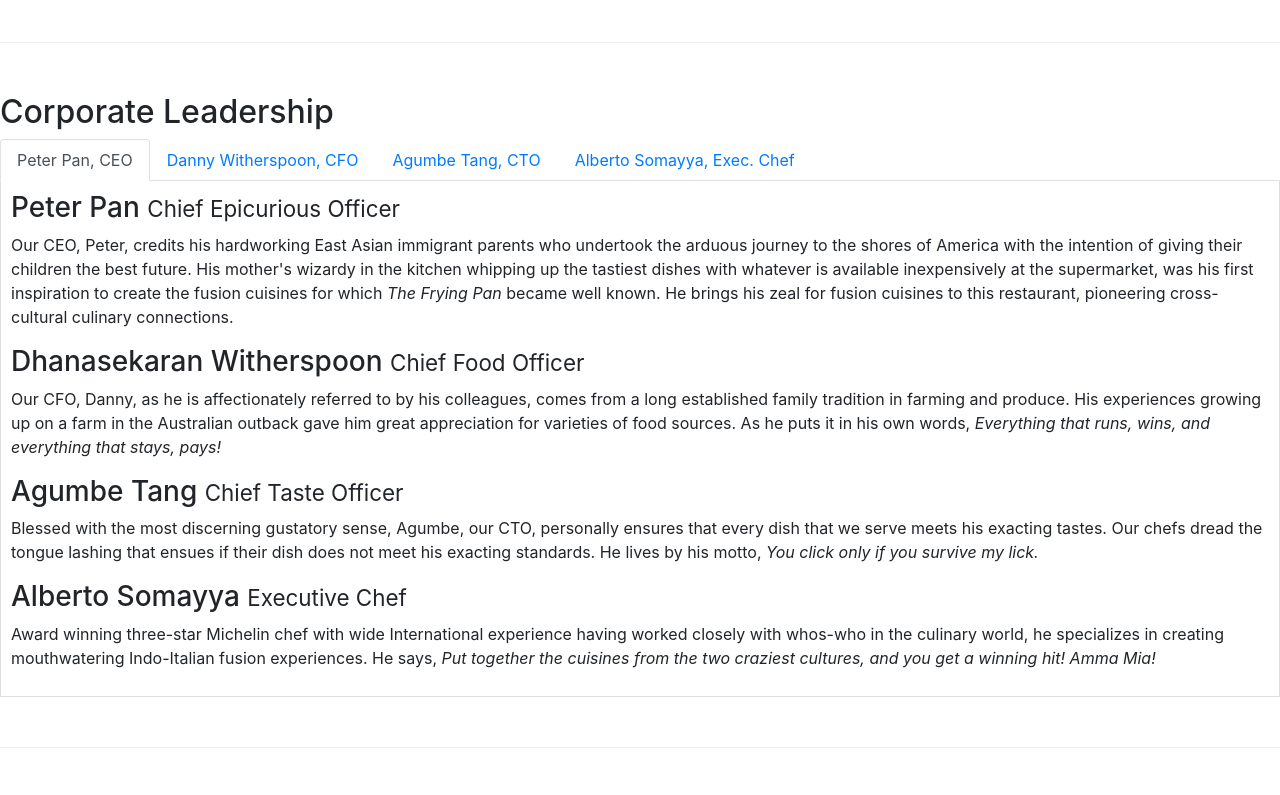
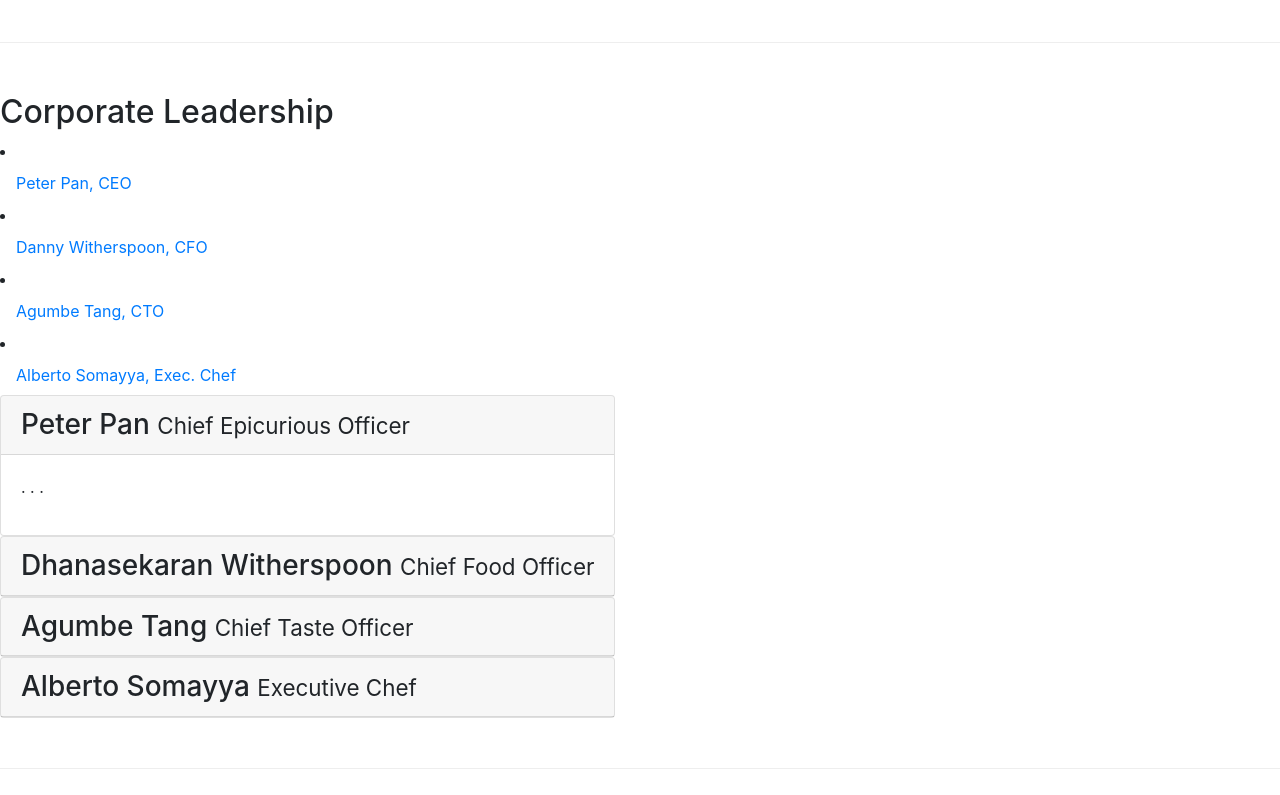
Before and after one commit to kamalrsa/Coursera, a website: page aboutus.html in a window 1280 px wide. Shown: the part 840-1635 px from the top of the page. Drawn offline with nearby package versions, Linux system fonts and the light colour scheme.

Commit message:
accordin id

```diff
--- a/aboutus.html
+++ b/aboutus.html
@@ -11,7 +11,7 @@
     <link rel="stylesheet" href="node_modules/bootstrap/dist/css/bootstrap.min.css">
     <link rel="stylesheet" href="node_modules/font-awesome/css/font-awesome.min.css">
     <link rel="stylesheet" href="node_modules/bootstrap-social/bootstrap-social.css">
-        <link rel ="stylesheet" href="css/style.css">
+    <link rel="stylesheet" href="css/style.css">
     <title>Ristorante Con Fusion</title>
 </head>
 
@@ -43,7 +43,8 @@
             <div class="row row-header">
                 <div class="col-12 col-sm-6">
                     <h1>Ristorante con Fusion</h1>
-                    <p>We take inspiration from the World's best cuisines, and create a unique fusion experience. Our lipsmacking creations will tickle your culinary senses!</p>
+                    <p>We take inspiration from the World's best cuisines, and create a unique fusion experience. Our
+                        lipsmacking creations will tickle your culinary senses!</p>
                 </div>
                 <div class="col-12 col-sm">
                 </div>
@@ -52,7 +53,7 @@
     </header>
 
     <div class="container">
-        <div class ="row">
+        <div class="row">
             <ol class="col-12 breadcrumb">
                 <li class=#breadcrumb-item><a href="./index.html">Home </a></li>
                 <li class=#breadcrumb-item active> / AboutUs</a></li>
@@ -65,8 +66,12 @@
     <div class="row row-content">
         <div class=" col-sm-6">
             <h2>Our History</h2>
-                <p>Started in 2010, Ristorante con Fusion quickly established itself as a culinary icon par excellence in Hong Kong. With its unique brand of world fusion cuisine that can be found nowhere else, it enjoys patronage from the A-list clientele in Hong Kong.  Featuring four of the best three-star Michelin chefs in the world, you never know what will arrive on your plate the next time you visit us.</p>
-                <p>The restaurant traces its humble beginnings to <em>The Frying Pan</em>, a successful chain started by our CEO, Mr. Peter Pan, that featured for the first time the world's best cuisines in a pan.</p>
+            <p>Started in 2010, Ristorante con Fusion quickly established itself as a culinary icon par excellence in
+                Hong Kong. With its unique brand of world fusion cuisine that can be found nowhere else, it enjoys
+                patronage from the A-list clientele in Hong Kong. Featuring four of the best three-star Michelin chefs
+                in the world, you never know what will arrive on your plate the next time you visit us.</p>
+            <p>The restaurant traces its humble beginnings to <em>The Frying Pan</em>, a successful chain started by our
+                CEO, Mr. Peter Pan, that featured for the first time the world's best cuisines in a pan.</p>
         </div>
         <div class="col-12 col-sm-6">
             <div class="card">
@@ -101,43 +106,78 @@
 
 
     <div class="row row-content">
-            <div  >
+        <div>
             <h2>Corporate Leadership</h2>
-                <ul class="nav nav-tabs">
+
             <li class="nav-item">
-                      <a class="nav-link active" href="#peter"
-                        role="tab" data-toggle="tab">Peter Pan, CEO</a>
+                <a class="nav-link active" href="#peter" role="tab" data-toggle="tab">Peter Pan, CEO</a>
             </li>
             <li class="nav-item">
-                      <a class="nav-link" href="#danny" role="tab"
-                        data-toggle="tab">Danny Witherspoon, CFO</a>
+                <a class="nav-link" href="#danny" role="tab" data-toggle="tab">Danny Witherspoon, CFO</a>
             </li>
             <li class="nav-item">
-                      <a class="nav-link" href="#agumbe"role="tab"
-                        data-toggle="tab">Agumbe Tang, CTO</a>
+                <a class="nav-link" href="#agumbe" role="tab" data-toggle="tab">Agumbe Tang, CTO</a>
             </li>
             <li class="nav-item">
-                      <a class="nav-link" href="#alberto" role="tab"
-                        data-toggle="tab">Alberto Somayya, Exec. Chef</a>
+                <a class="nav-link" href="#alberto" role="tab" data-toggle="tab">Alberto Somayya, Exec. Chef</a>
             </li>
-                </ul>
-                <div class ="tab-content">
-<div role="tabpanel" class="tab-pane fade show active" id="peter">
-                <h3 >Peter Pan <small>Chief Epicurious Officer</small></h3>
 
-                <p class="d-none d-sm-block">Our CEO, Peter, credits his hardworking East Asian immigrant parents who undertook the arduous journey to the shores of America with the intention of giving their children the best future. His mother's wizardy in the kitchen whipping up the tastiest dishes with whatever is available inexpensively at the supermarket, was his first inspiration to create the fusion cuisines for which <em>The Frying Pan</em> became well known. He brings his zeal for fusion cuisines to this restaurant, pioneering cross-cultural culinary connections.</p>
+            <div id="accordion">
+                <div class="card">
+                    <div class="card-header" role="tab" id="peterhead">
+                        <h3 class="mb-0">
+                            <a data-toggle="collapse" data-target="#peter">
+                                Peter Pan <small>Chief Epicurious Officer</small>
+                            </a>
+                        </h3>
                     </div>
-<div role="tabpanel" class="tab-pane fade show active" id="danny">
-                <h3>Dhanasekaran Witherspoon <small>Chief Food Officer</small></h3>
-                <p class="d-none d-sm-block">Our CFO, Danny, as he is affectionately referred to by his colleagues, comes from a long established family tradition in farming and produce. His experiences growing up on a farm in the Australian outback gave him great appreciation for varieties of food sources. As he puts it in his own words, <em>Everything that runs, wins, and everything that stays, pays!</em></p>
+                    <div class="collapse show" id="peter" data-parent="#accordion">
+                        <div class="card-body">
+                            <p class="d-none d-sm-block">. . .</p>
                         </div>
-<div role="tabpanel" class="tab-pane fade show active" id="agumbe">
-                <h3>Agumbe Tang <small>Chief Taste Officer</small></h3>
-                <p class="d-none d-sm-block">Blessed with the most discerning gustatory sense, Agumbe, our CTO, personally ensures that every dish that we serve meets his exacting tastes. Our chefs dread the tongue lashing that ensues if their dish does not meet his exacting standards. He lives by his motto, <em>You click only if you survive my lick.</em></p>
                     </div>
-<div role="tabpanel" class="tab-pane fade show active" id="alberto"></div>
-                <h3>Alberto Somayya <small>Executive Chef</small></h3>
-                <p class="d-none d-sm-block">Award winning three-star Michelin chef with wide International experience having worked closely with whos-who in the culinary world, he specializes in creating mouthwatering Indo-Italian fusion experiences. He says, <em>Put together the cuisines from the two craziest cultures, and you get a winning hit! Amma Mia!</em></p>
+                </div>
+                <div class="card">
+                    <div class="card-header" role="tab" id="dannyhead">
+                        <h3 class="mb-0">
+                            <a class="collapsed" data-toggle="collapse" data-target="#danny">
+                                Dhanasekaran Witherspoon <small>Chief Food Officer</small>
+                            </a>
+                        </h3>
+                    </div>
+                    <div class="collapse" id="danny" data-parent="#accordion">
+                        <div class="card-body">
+                            <p class="d-none d-sm-block">. . .</em></p>
+                        </div>
+                    </div>
+                </div>
+                <div class="card">
+                    <div class="card-header" role="tab" id="agumbehead">
+                        <h3 class="mb-0">
+                            <a class="collapsed" data-toggle="collapse" data-target="#agumbe">
+                                Agumbe Tang <small>Chief Taste Officer</small>
+                            </a>
+                        </h3>
+                    </div>
+                    <div class="collapse" id="agumbe" data-parent="#accordion">
+                        <div class="card-body">
+                            <p class="d-none d-sm-block">. . .</p>
+                        </div>
+                    </div>
+                </div>
+                <div class="card">
+                    <div class="card-header" role="tab" id="albertohead">
+                        <h3 class="mb-0">
+                            <a class="collapsed" data-toggle="collapse" data-target="#alberto">
+                                Alberto Somayya <small>Executive Chef</small>
+                            </a>
+                        </h3>
+                    </div>
+                    <div class="collapse" id="alberto" data-parent="#accordion">
+                        <div class="card-body">
+                            <p class="d-none d-sm-block">. . .</em></p>
+                        </div>
+                    </div>
                 </div>
             </div>
         </div>
@@ -214,12 +254,18 @@
                 </div>
                 <div class="col-12 col-sm-4 align-self-center">
                     <div class="text-center">
-                        <a class="btn btn-social-icon btn-google" href="http://google.com/+"><i class="fa fa-goggle-plus fa-lg"></i></a>
-                        <a class="btn btn-social-icon btn-facebook"href="http://www.facebook.com/profile.php?id="><i class="fa fa-facebook fa-lg"></i></a>
-                        <a class="btn btn-social-icon btn-linkedin" href="http://www.linkedin.com/in/"><i class="fa fa-linkedin fa-lg"></i></a>
-                        <a class="btn btn-social-icon btn-twitter"href="http://twitter.com/"><i class="fa fa-twitter fa-lg"></i></a>
-                        <a class="btn btn-social-icon btn-google" href="http://youtube.com/"><i class="fa fa-youtube fa-lg"></i></a>
-                        <a class="btn btn-social-icon btn-google"href="mailto:"><i class="fa fa-envelope fa-lg"></i></a>
+                        <a class="btn btn-social-icon btn-google" href="http://google.com/+"><i
+                                class="fa fa-goggle-plus fa-lg"></i></a>
+                        <a class="btn btn-social-icon btn-facebook" href="http://www.facebook.com/profile.php?id="><i
+                                class="fa fa-facebook fa-lg"></i></a>
+                        <a class="btn btn-social-icon btn-linkedin" href="http://www.linkedin.com/in/"><i
+                                class="fa fa-linkedin fa-lg"></i></a>
+                        <a class="btn btn-social-icon btn-twitter" href="http://twitter.com/"><i
+                                class="fa fa-twitter fa-lg"></i></a>
+                        <a class="btn btn-social-icon btn-google" href="http://youtube.com/"><i
+                                class="fa fa-youtube fa-lg"></i></a>
+                        <a class="btn btn-social-icon btn-google" href="mailto:"><i
+                                class="fa fa-envelope fa-lg"></i></a>
                     </div>
                 </div>
             </div>
```
Lines whose indentation alone changed are shown as unchanged.
